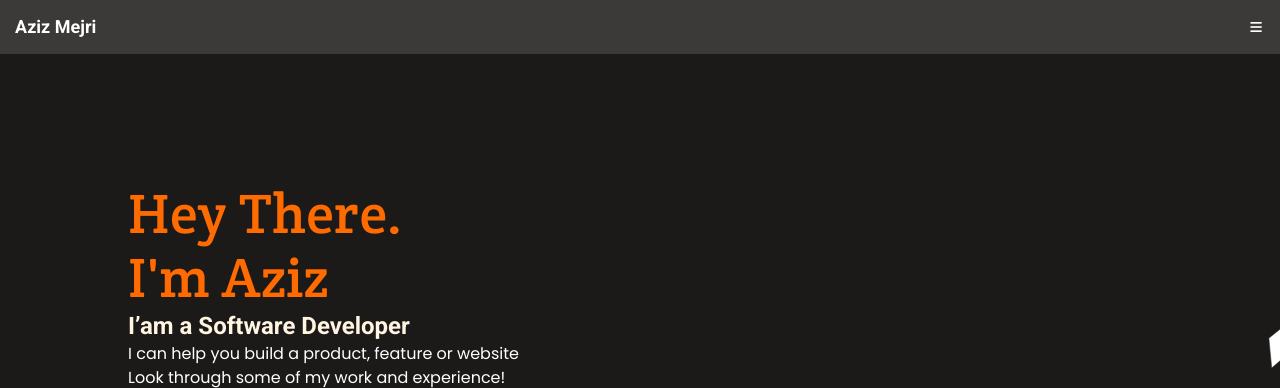
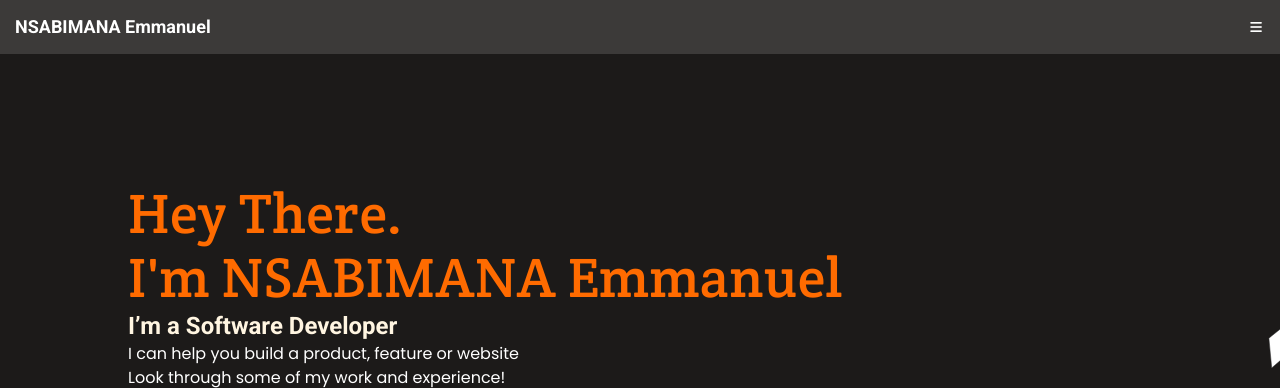
Before and after one commit to Emmyn5600/Contact-form, a website: page index.html in a window 1280 px wide. Shown: the top 388 px of the page. Drawn offline with Linux system fonts and the light colour scheme.

Commit message:
Change names to my real name

```diff
--- a/index.html
+++ b/index.html
@@ -5,11 +5,11 @@
     <meta http-equiv="X-UA-Compatible" content="IE=edge" />
     <meta name="viewport" content="width=device-width, initial-scale=1.0" />
     <link rel="stylesheet" href="./css/main.css" />
-    <title>Aziz Mejri - Portfolio</title>
+    <title>NSABIMANA Emmanuel - Portfolio</title>
   </head>
   <body>
     <header>
-      <h1 id="logo">Aziz Mejri</h1>
+      <h1 id="logo">NSABIMANA Emmanuel</h1>
       <button type="button" class="menu-bars">
         <i class="fas fa-bars"></i>
       </button>
@@ -22,9 +22,9 @@
         <h2 class="intro-greet">
           Hey There.
           <br />
-          I'm Aziz
+          I'm NSABIMANA Emmanuel
         </h2>
-        <h2 class="intro-me">I’am a Software Developer</h2>
+        <h2 class="intro-me">I’m a Software Developer</h2>
         <p class="intro-text">
           I can help you build a product, feature or website <br />
           Look through some of my work and experience! <br />
```
